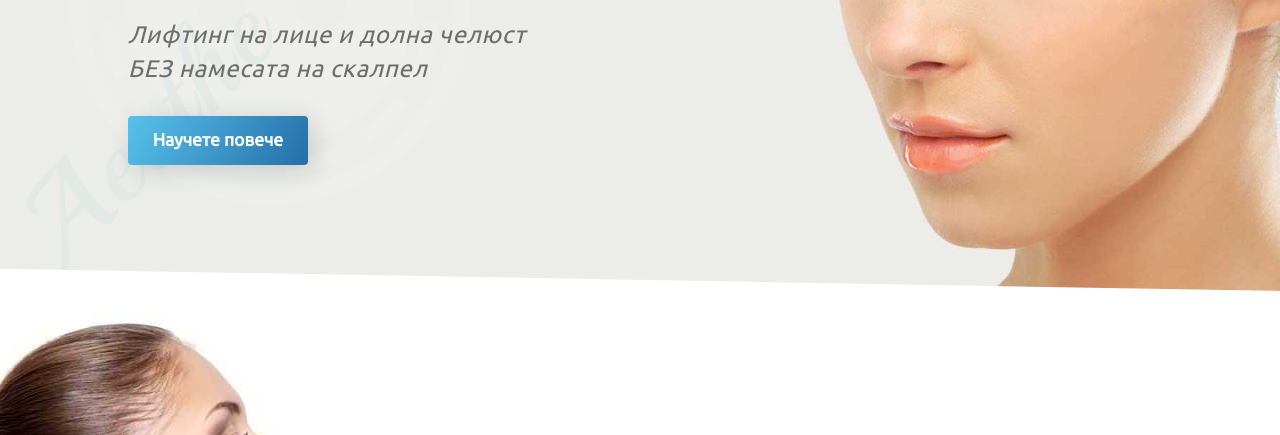
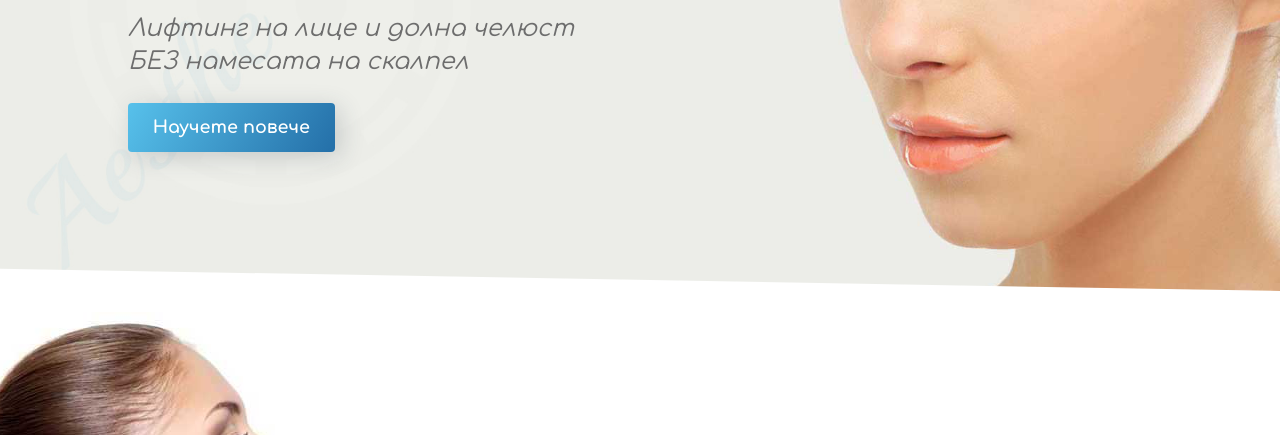
Before and after one commit to xerowe/faceDemo, a plain HTML site: page index.html in a window 1280 px wide. Shown: the part 269-704 px from the top of the page. Drawn offline with Linux system fonts and the light colour scheme.

Commit message:
Change The font-famaly

```diff
--- a/index.html
+++ b/index.html
@@ -4,6 +4,7 @@
   <meta charset="UTF-8">
   <meta name="viewport" content="width=device-width, initial-scale=1.0">
   <meta http-equiv="X-UA-Compatible" content="ie=edge">
+  <link href="https://fonts.googleapis.com/css?family=Comfortaa:400,700&amp;subset=cyrillic,latin-ext" rel="stylesheet">
   <link rel="stylesheet" href="css/styles.css">
   <title>FaceTite - Фейслифт без скалпел</title>
 </head>
--- a/sass/abstracts/_variables.scss
+++ b/sass/abstracts/_variables.scss
@@ -6,11 +6,11 @@
 
 /// Serif Font
 /// @type List
-$ff-s: 'Lora', serif !default;
+$ff-s: 'Comfortaa', cursive !default;
 
 /// Sans-serif Font
 /// @type List
-$ff-ss: 'Ubuntu', sans-serif !default;
+$ff-ss:  'Comfortaa', cursive !default;
 
 
 
--- a/sass/base/_typography.scss
+++ b/sass/base/_typography.scss
@@ -32,5 +32,4 @@ p {
   font-size: 1.1rem;
   font-family: $ff-ss;
   margin: 1.25rem auto;
-  letter-spacing: 0.03em;
 }
--- a/sass/layout/_hero.scss
+++ b/sass/layout/_hero.scss
@@ -44,7 +44,7 @@
     }
     p {
       font-size: 1.5rem;
-      margin: 1.9rem 0;
+      margin: 1.5rem 0;
       font-style: italic;
     }
   }
```
Also changed, not shown: css/styles.css, 1 other file.
